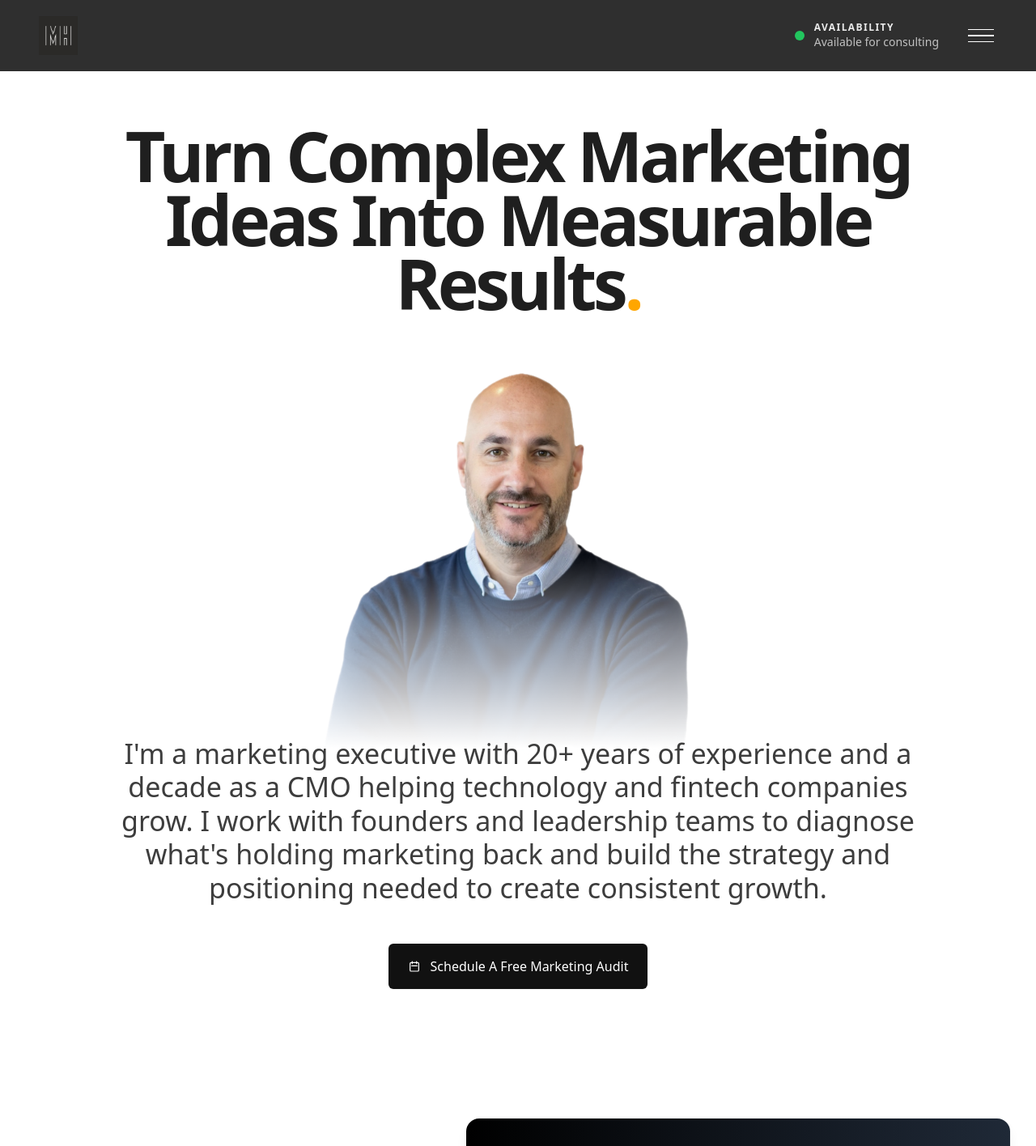
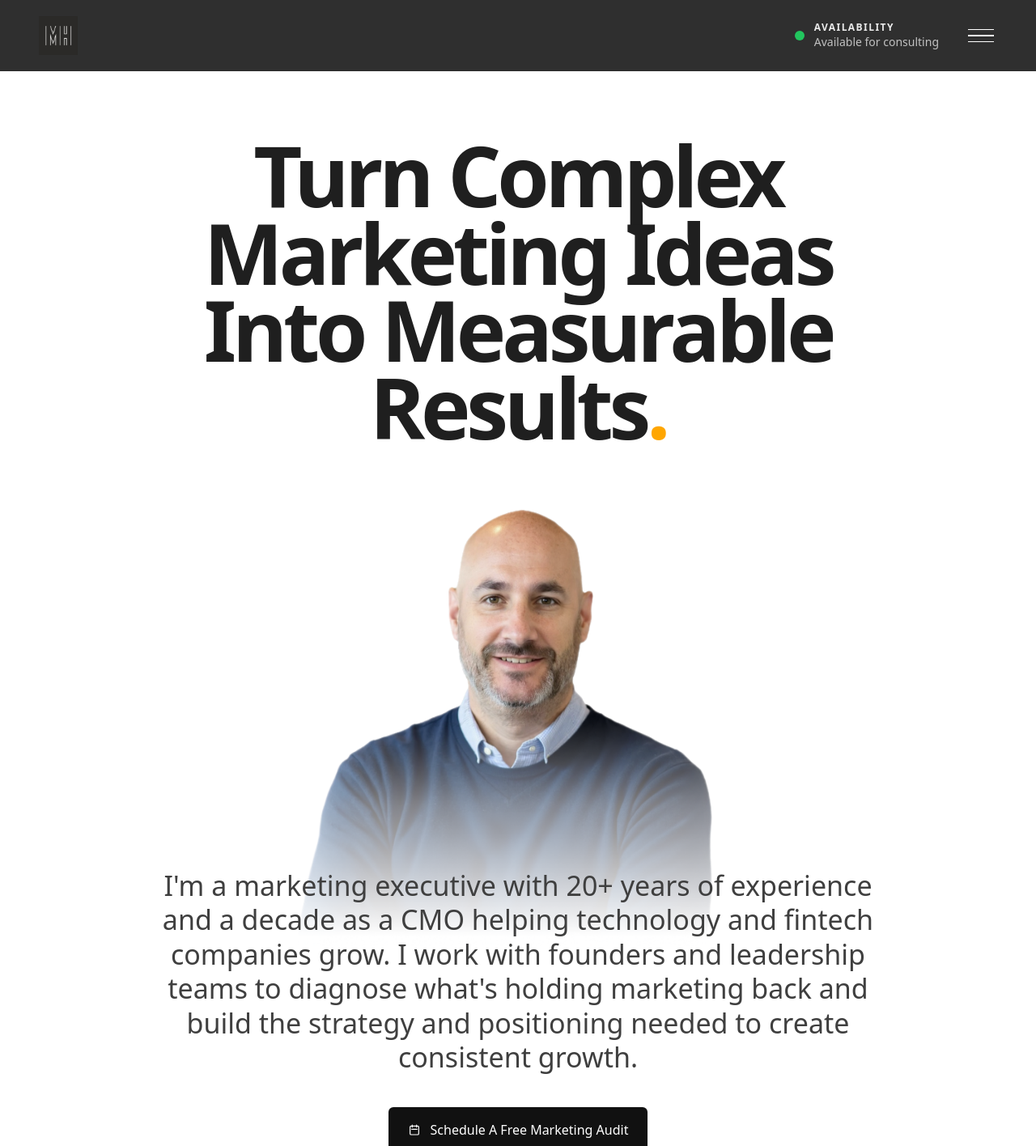
Before and after one commit to mrh1976/mherron, a React (Vite) app: page / in a window 1280 px wide. Shown: the top 1416 px of the page at 81% size. Built offline with nearby package versions, Linux system fonts and the light colour scheme; grey boxes are pictures that could not be loaded.

Commit message:
Update Index.tsx

```diff
--- a/client/pages/Index.tsx
+++ b/client/pages/Index.tsx
@@ -518,25 +518,29 @@ export default function Index() {
         )}
       </header>
 
-      <section className="bg-white">
-  <div className="max-w-[1280px] mx-auto px-5 sm:px-8 lg:px-10 pt-10 sm:pt-14 lg:pt-16 pb-16 sm:pb-20 lg:pb-24">
-    <div className="flex flex-col items-center text-center">
-      <h1 className="max-w-[1120px] text-[44px] sm:text-[72px] lg:text-[86px] leading-[0.92] font-bold tracking-[-0.05em] text-[#1f1f1f]">
+     <section className="bg-white relative overflow-hidden">
+  <div className="max-w-[1280px] mx-auto px-5 sm:px-8 lg:px-10 pt-12 sm:pt-16 lg:pt-20 pb-24 text-center">
+
+    {/* Headline */}
+    <h1 className="max-w-[1100px] mx-auto text-[46px] sm:text-[72px] lg:text-[104px] leading-[0.92] font-bold tracking-[-0.05em] text-[#1f1f1f]">
       Turn Complex Marketing Ideas
+      <br />
       Into Measurable Results
       <span className="text-orange">.</span>
     </h1>
 
-      <div className="mt-2 sm:mt-4 lg:mt-6 w-full flex justify-center">
+    {/* Hero Image */}
+    <div className="mt-6 flex justify-center relative z-10">
       <img
         src="/MikeHerronHeadshot2026.png"
         alt="Mike Herron"
-          className="w-full max-w-[340px] sm:max-w-[520px] lg:max-w-[720px] object-contain"
-        />
-      </div>
-
-      <div className="-mt-2 sm:-mt-4 lg:-mt-6 max-w-[980px]">
-        <p className="text-[#3d3d3d] text-[19px] sm:text-[30px] lg:text-[34px] leading-[1.22] font-light">
+        className="w-full max-w-[520px] sm:max-w-[680px] lg:max-w-[820px] object-contain"
+      />
+    </div>
+
+    {/* Intro Copy */}
+    <div className="-mt-16 sm:-mt-20 lg:-mt-24 max-w-[900px] mx-auto relative z-20">
+      <p className="text-[#3f3f3f] text-[20px] sm:text-[28px] lg:text-[34px] leading-[1.25] font-light">
         I&apos;m a marketing executive with 20+ years of experience and a decade as a
         CMO helping technology and fintech companies grow. I work with founders
         and leadership teams to diagnose what&apos;s holding marketing back and build
@@ -544,7 +548,8 @@ export default function Index() {
       </p>
     </div>
 
-      <div className="mt-10 sm:mt-12">
+    {/* CTA */}
+    <div className="mt-10">
       <a
         href="#contact"
         className="inline-flex items-center gap-3 rounded-md bg-[#111111] hover:bg-[#222222] text-white px-6 py-4 text-sm sm:text-base font-medium transition-colors shadow-sm"
@@ -562,10 +567,10 @@ export default function Index() {
             d="M8 7V3m8 4V3m-9 8h10m-11 10h12a2 2 0 0 0 2-2V7a2 2 0 0 0-2-2H6a2 2 0 0 0-2 2v12a2 2 0 0 0 2 2Z"
           />
         </svg>
-          <span>Schedule A Free Marketing Audit</span>
+        Schedule A Free Marketing Audit
       </a>
     </div>
-    </div>
+
   </div>
 </section>
 
```
Lines whose indentation alone changed are shown as unchanged.
